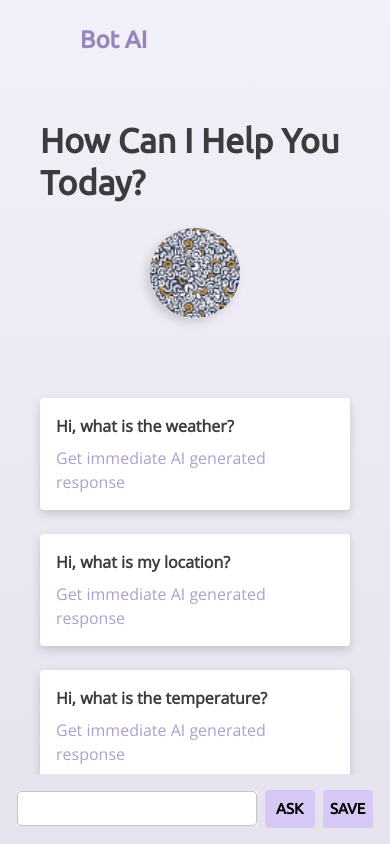
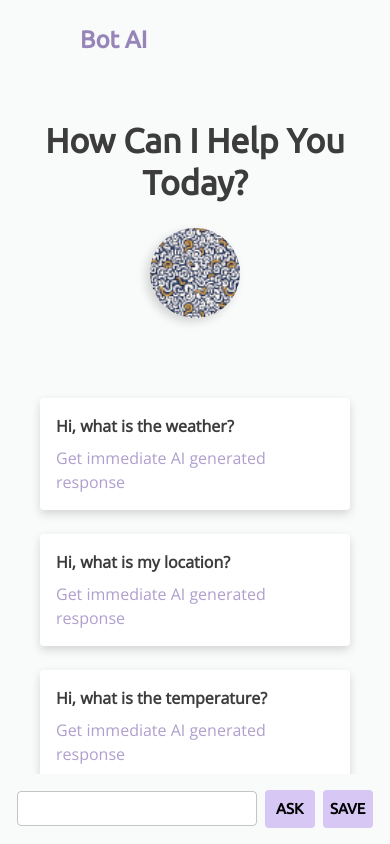
Before and after one commit to rovinpal/XBotAI, a React (Create React App) app: page / in a window 390 px wide. Built offline with nearby package versions, Linux system fonts and the light colour scheme; some icons are missing.

Commit message:
Homepage Responsiveness

```diff
--- a/src/components/ChatWindowPanel/ChatWindowPanel.jsx
+++ b/src/components/ChatWindowPanel/ChatWindowPanel.jsx
@@ -48,6 +48,7 @@ export default function Chatwindow({ toggleSidebar }) {
             flexDirection: "column",
             justifyContent: "center",
             alignItems: "center",
+            textAlign: "center"
           }}>
           <Typography variant="h4" fontWeight={600} mb={3}>
             How Can I Help You Today?
--- a/src/pages/HomePage.jsx
+++ b/src/pages/HomePage.jsx
@@ -18,8 +18,10 @@ export default function Homepage() {
                 height: "100vh",
                 width: "100vw",
                 overflow: "hidden",
-                background:
-                "linear-gradient(180deg, rgba(215, 199, 244, 0.2) 0%, rgba(151, 133, 186, 0.2) 100%)",
+                background:{
+                    sx: "linear-gradient(180deg, rgba(215, 199, 244, 0.2) 0%, rgba(151, 133, 186, 0.2) 100%)",
+                    md: "linear-gradient(180deg, #F9FAFA 59%, #EDE4FF 100%)"
+                }
             }}
         >
             <Box
```
